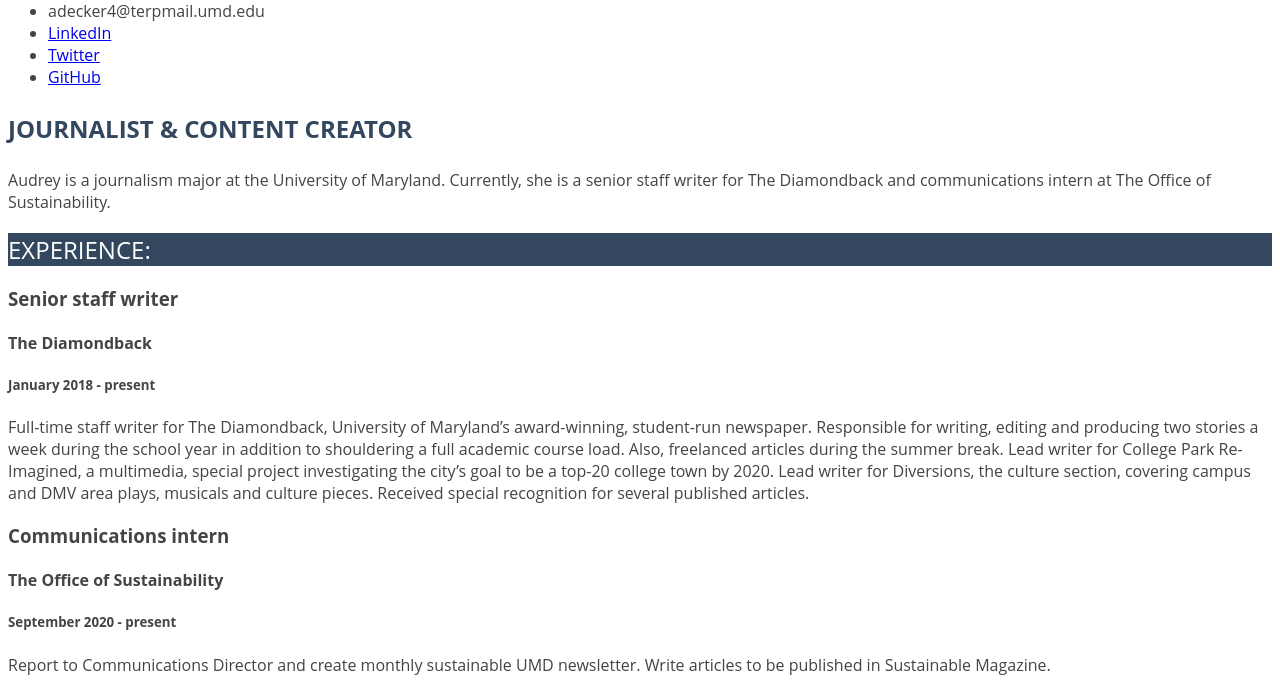
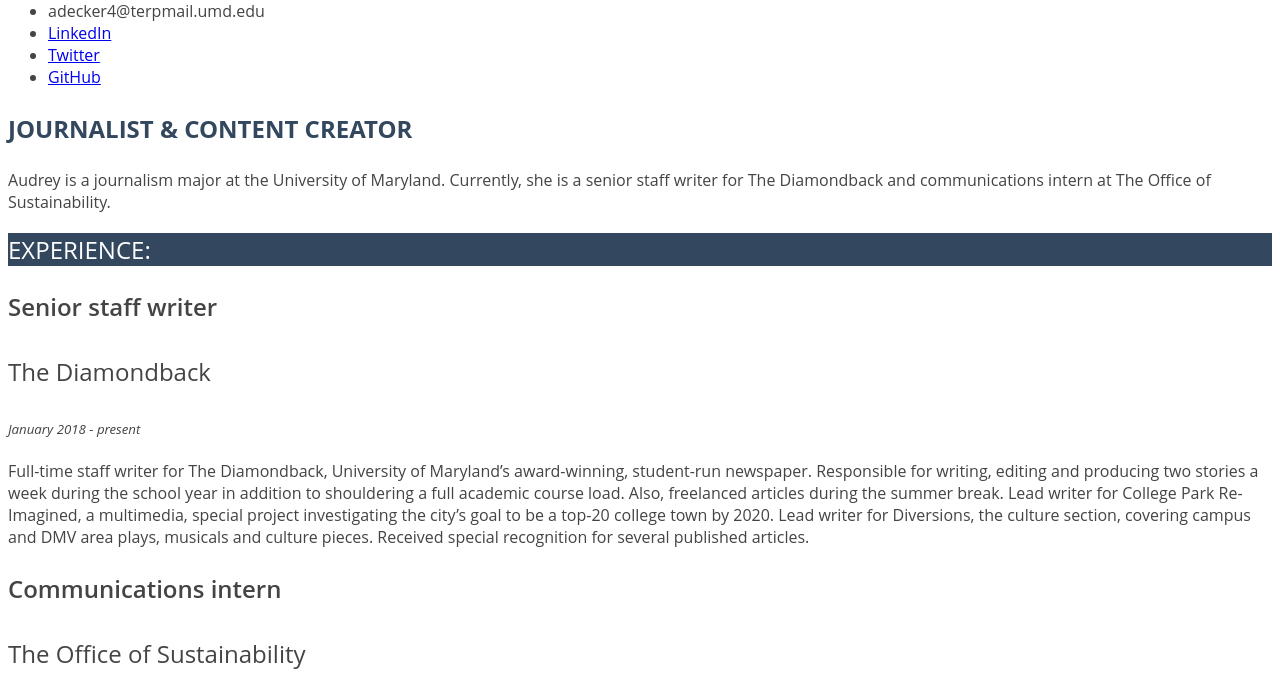
Before and after one commit to adecker4/Audrey-Decker-Jour352-02, a plain HTML site: page resume/index-2.html in a window 1280 px wide. Shown: the part 86-777 px from the top of the page. Drawn offline with Linux system fonts and the light colour scheme.

Commit message:
updated style

```diff
--- a/resume/style.css
+++ b/resume/style.css
@@ -22,3 +22,19 @@ h2 {
   font-weight: 400;
   background-color: #33485e
 }
+h3 {
+  font-weight: 600;
+  font-size: 1.5em;
+}
+h4 {
+  font-weight: 400;
+  font-size: 1.5em;
+}
+h5 {
+  font-style: italic;
+  font-weight: 400;
+  font-size 1em;
+}
+ul {
+  font-size: 1em;
+}
```
